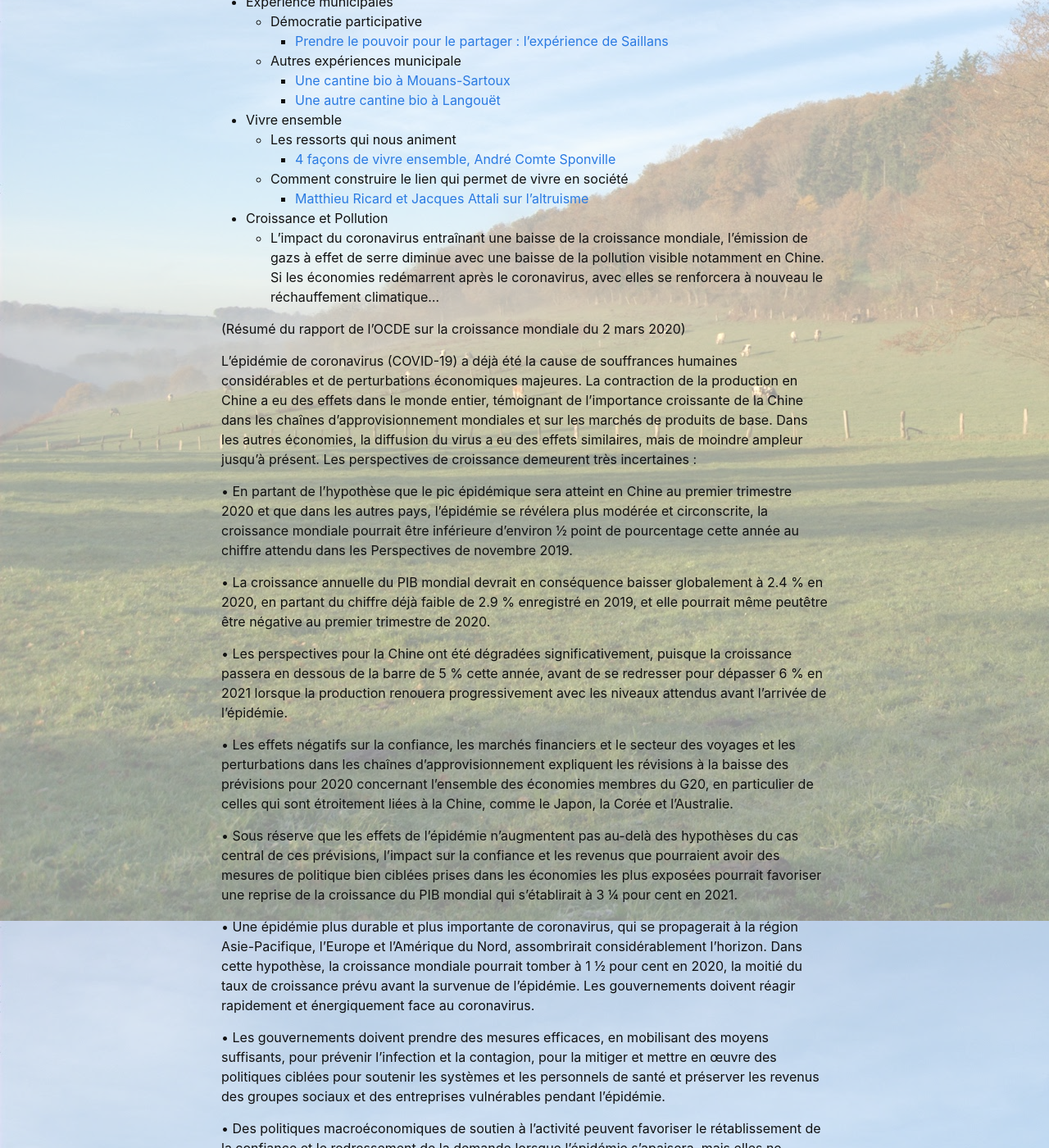
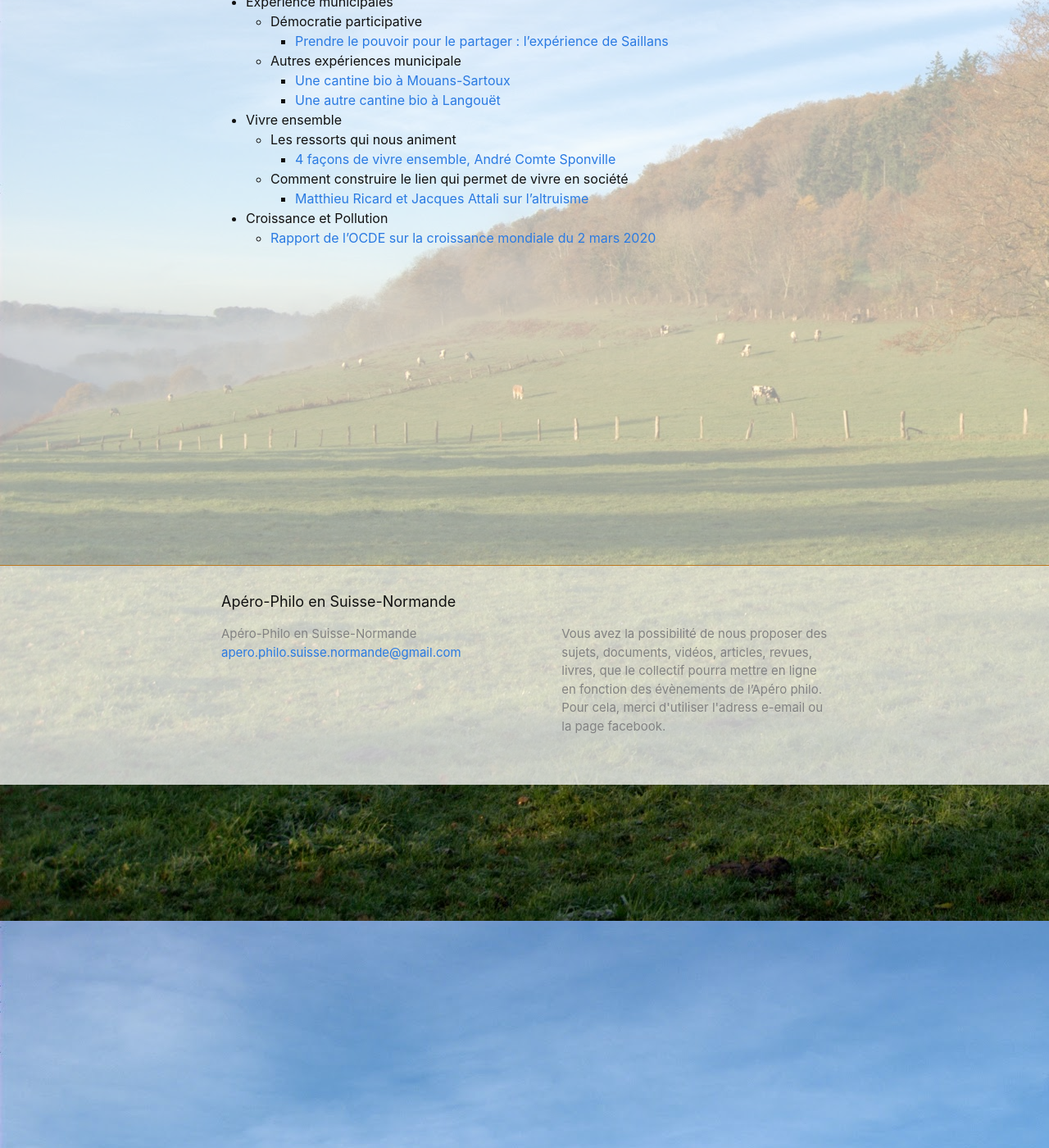
Before and after one commit to aperophilo/apero-philo-suisse-normande.github.io, a Jekyll site: the page built from pages/02-themes.markdown, in a window 1280 px wide and 1400 px high, scrolled down 443 px. Shown: the whole window at 82% size. Built offline with Jekyll 4.4.1, drawn with Linux system fonts in a browser that asks for light colours; some of the changed text lies outside the part shown.

Commit message:
Rapport OCDE

```diff
--- a/_config.yml
+++ b/_config.yml
@@ -45,6 +45,8 @@ collections:
     output: true
   friends:
     output: true
+  themes:
+    output: true
 
 # Exclude from processing.
 # The following items will not be processed, by default.
--- a/pages/02-themes.markdown
+++ b/pages/02-themes.markdown
@@ -30,27 +30,4 @@ permalink: /themes/
     - [Matthieu Ricard et Jacques Attali sur l'altruisme](https://www.youtube.com/watch?v=cmMcNIVMkZU)
 
 - Croissance et Pollution
-  - L'impact du coronavirus entraînant une baisse de la croissance mondiale, l'émission de gazs à effet de serre diminue avec une baisse de la pollution visible notamment en Chine. Si les économies redémarrent après le coronavirus, avec elles se renforcera à nouveau le réchauffement climatique...
-
-(Résumé du rapport de l’OCDE sur la croissance mondiale du 2 mars 2020)
-
-L’épidémie de coronavirus (COVID-19) a déjà été la cause de souffrances humaines considérables et de perturbations économiques majeures. La contraction de la production en Chine a eu des effets dans le monde entier, témoignant de l’importance croissante de la Chine dans les chaînes d’approvisionnement mondiales et sur les marchés de produits de base.
-Dans les autres économies, la diffusion du virus a eu des effets similaires, mais de moindre ampleur jusqu’à présent. Les perspectives de croissance demeurent très incertaines :
-
-• En partant de l’hypothèse que le pic épidémique sera atteint en Chine au premier trimestre 2020 et que dans les autres pays, l’épidémie se révélera plus modérée et circonscrite, la croissance mondiale pourrait être inférieure d’environ ½ point de pourcentage cette année au chiffre attendu dans les Perspectives de novembre 2019.
-
-• La croissance annuelle du PIB mondial devrait en conséquence baisser globalement à 2.4 % en 2020, en partant du chiffre déjà faible de 2.9 % enregistré en 2019, et elle pourrait même peutêtre être négative au premier trimestre de 2020.
-
-• Les perspectives pour la Chine ont été dégradées significativement, puisque la croissance passera en dessous de la barre de 5 % cette année, avant de se redresser pour dépasser 6 % en 2021 lorsque la production renouera progressivement avec les niveaux attendus avant l’arrivée de l’épidémie.
-
-• Les effets négatifs sur la confiance, les marchés financiers et le secteur des voyages et les perturbations dans les chaînes d’approvisionnement expliquent les révisions à la baisse des prévisions pour 2020 concernant l’ensemble des économies membres du G20, en particulier de celles qui sont étroitement liées à la Chine, comme le Japon, la Corée et l’Australie.
-
-• Sous réserve que les effets de l’épidémie n’augmentent pas au-delà des hypothèses du cas central de ces prévisions, l’impact sur la confiance et les revenus que pourraient avoir des mesures de politique bien ciblées prises dans les économies les plus exposées pourrait favoriser une reprise de la croissance du PIB mondial qui s’établirait à 3 ¼ pour cent en 2021.
-
-• Une épidémie plus durable et plus importante de coronavirus, qui se propagerait à la région Asie-Pacifique, l’Europe et l’Amérique du Nord, assombrirait considérablement l’horizon. Dans cette hypothèse, la croissance mondiale pourrait tomber à 1 ½ pour cent en 2020, la moitié du taux de croissance prévu avant la survenue de l’épidémie. Les gouvernements doivent réagir rapidement et énergiquement face au coronavirus.
-
-• Les gouvernements doivent prendre des mesures efficaces, en mobilisant des moyens suffisants, pour prévenir l’infection et la contagion, pour la mitiger et mettre en œuvre des politiques ciblées pour soutenir les systèmes et les personnels de santé et préserver les revenus des groupes sociaux et des entreprises vulnérables pendant l’épidémie.
-
-• Des politiques macroéconomiques de soutien à l’activité peuvent favoriser le rétablissement de la confiance et le redressement de la demande lorsque l’épidémie s’apaisera, mais elles ne peuvent compenser les perturbations immédiates résultant des fermetures forcées d’entreprises et des restrictions aux déplacements.
-
-• Si les risques baissiers se matérialisent et si la croissance doit être beaucoup plus faible pendant une période prolongée, une action coordonnée des gouvernements du G20 et au-delà serait le moyen le plus efficace de restaurer la confiance, en assurant la mise en place de politiques de santé, de mesures de confinement et d’atténuation efficaces, en apportant un soutien aux économies à faible revenu, et en envoyant de manière concertée, un engagement à accroître les dépenses publiques nécessaires.
+  - [Rapport de l'OCDE sur la croissance mondiale du 2 mars 2020](./ocde-croissance.html)
```
Also changed, not shown: collections/_themes/ocde-croissance.md (added, +30 -0 lines).
